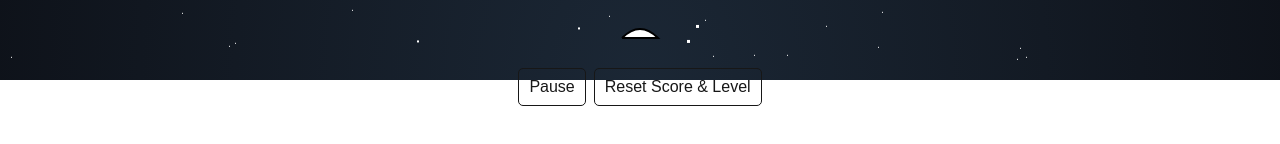
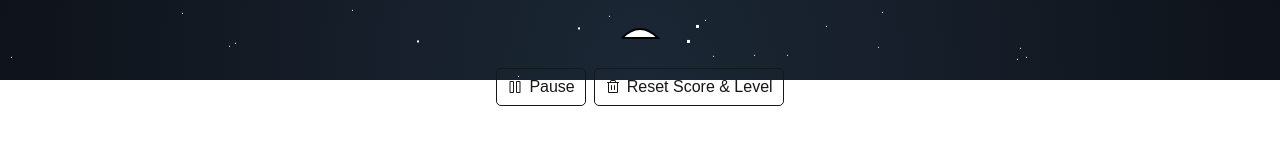
Before and after one commit to dgguayan/my-portfolio, a Next.js app: page /space-invaders in a window 1280 px wide. Shown: the part 720-864 px from the top of the page. Built offline with nearby package versions, Linux system fonts and the light colour scheme.

Commit message:
header fixes and space invader icons pause and reset

```diff
--- a/app/components/Header.tsx
+++ b/app/components/Header.tsx
@@ -7,41 +7,45 @@ export default function Header() {
     // make header sticky, semi-transparent and above background elements
     <header className="sticky top-0 z-50 w-full bg-black/80 backdrop-blur-sm p-4 border-b-4 border-white">
       <nav className="container mx-auto flex justify-between items-center">
-        <h1 className="text-4xl font-bold text-black dark:text-white"><span className='font-black'>{"<"} D.G /{">"}</span></h1>
+        <Link href="/#hero" aria-label="Go to Projects" title="Go to Projects">
+          <h1 className="text-4xl font-bold text-black dark:text-white cursor-pointer">
+            <span className='font-black'>{"<"} D.G /{">"}</span>
+          </h1>
+        </Link>
         <ul className="flex gap-6 items-center uppercase">
           <li>
             <Link
-              className="text-2xl text-black dark:text-white flex items-center gap-2 hover:text-gray-600 dark:hover:text-gray-300 transition-colors"
+              className="text-lg text-black dark:text-white flex items-center gap-2 hover:text-gray-600 dark:hover:text-gray-300 transition-colors"
               href="/#project-detail"
             >
-              <FolderOpen size={32} />
+              <FolderOpen size={25} />
               <span>Projects</span>
             </Link>
           </li>
           <li>
             <Link
-              className="text-2xl text-black dark:text-white flex items-center gap-2 hover:text-gray-600 dark:hover:text-gray-300 transition-colors"
+              className="text-lg text-black dark:text-white flex items-center gap-2 hover:text-gray-600 dark:hover:text-gray-300 transition-colors"
               href="/#techstack"
             >
-              <Code size={32} />
+              <Code size={25} />
               <span>Tech Stack</span>
             </Link>
           </li>
           <li>
             <Link
-              className="text-2xl text-black dark:text-white flex items-center gap-2 hover:text-gray-600 dark:hover:text-gray-300 transition-colors"
+              className="text-lg text-black dark:text-white flex items-center gap-2 hover:text-gray-600 dark:hover:text-gray-300 transition-colors"
               href="/#experience"
             >
-              <Buildings size={32} />
+              <Buildings size={25} />
               <span>Experience</span>
             </Link>
           </li>
           <li>
             <Link
-              className="text-2xl text-black dark:text-white flex items-center gap-2 hover:text-gray-600 dark:hover:text-gray-300 transition-colors"
+              className="text-lg text-black dark:text-white flex items-center gap-2 hover:text-gray-600 dark:hover:text-gray-300 transition-colors"
               href="/#contactme"
             >
-              <Phone size={32} />
+              <Phone size={25} />
               <span>Contact Me</span>
             </Link>
           </li>
--- a/app/components/Hero.tsx
+++ b/app/components/Hero.tsx
@@ -2,7 +2,7 @@ import { FaRocket } from 'react-icons/fa';
 
 export default function Hero() {
   return (
-    <section className="ml-20 mt-10 mb-10 mr-20 py-5 text-center rounded-lg">
+    <section id="hero" className="ml-20 mt-10 mb-10 mr-20 py-5 text-center rounded-lg">
       <h1 className="text-6xl text-black font-bold mb-4 text-center">
         <span className="inline-flex items-center justify-center gap-3">
           <span className='text text-white uppercase text-[45px] font-thin'>LETS GET <span className='font-black'>STRAIGHT TO THE POINT</span>. I KNOW WHAT YOU’RE <span className='font-black'>LOOKING</span> FOR.</span>
--- a/app/components/SpaceInvaders.tsx
+++ b/app/components/SpaceInvaders.tsx
@@ -1,6 +1,6 @@
 "use client";
 import React, { useEffect, useRef, useState } from "react";
-import { Mouse, MouseLeftClick } from "@phosphor-icons/react";
+import { Mouse, MouseLeftClick, PauseIcon, PlayIcon, Trash } from "@phosphor-icons/react";
 
 export default function SpaceInvaders() {
 	const canvasRef = useRef<HTMLCanvasElement | null>(null);
@@ -256,8 +256,45 @@ export default function SpaceInvaders() {
 				<canvas ref={canvasRef} style={{ width: "100%", borderRadius: 8, display: "block", margin: "0 auto" }} />
 			</div>
 			<div style={{ marginTop: 8, display: "flex", gap: 8, justifyContent: "center" }}>
-				<button className="border" onClick={toggleRunning} style={{ padding: "6px 10px", borderRadius: 5 }}>{running ? "Pause" : "Resume"}</button>
-				<button className="border" onClick={() => { setScore(0); scoreRef.current = 0; setLevel(1); levelRef.current = 1; }} style={{ padding: "6px 10px", borderRadius: 5 }}>Reset Score & Level</button>
+				<button
+					className="border"
+					onClick={toggleRunning}
+					style={{
+						padding: "6px 10px",
+						borderRadius: 5,
+						display: "inline-flex",
+						alignItems: "center",
+						gap: 6,
+					}}
+				>
+					{running ? (
+						<>
+							<PauseIcon style={{ verticalAlign: "middle" }} /> Pause
+						</>
+					) : (
+						<>
+							<PlayIcon style={{ verticalAlign: "middle" }} /> Resume
+						</>
+					)}
+				</button>
+				<button
+					className="border"
+					onClick={() => {
+						setScore(0);
+						scoreRef.current = 0;
+						setLevel(1);
+						levelRef.current = 1;
+					}}
+					style={{
+						padding: "6px 10px",
+						borderRadius: 5,
+						display: "inline-flex",
+						alignItems: "center",
+						gap: 6,
+					}}
+				>
+					<Trash />Reset Score & Level
+				</button>
 			</div>
 		</div>
 	);
```
